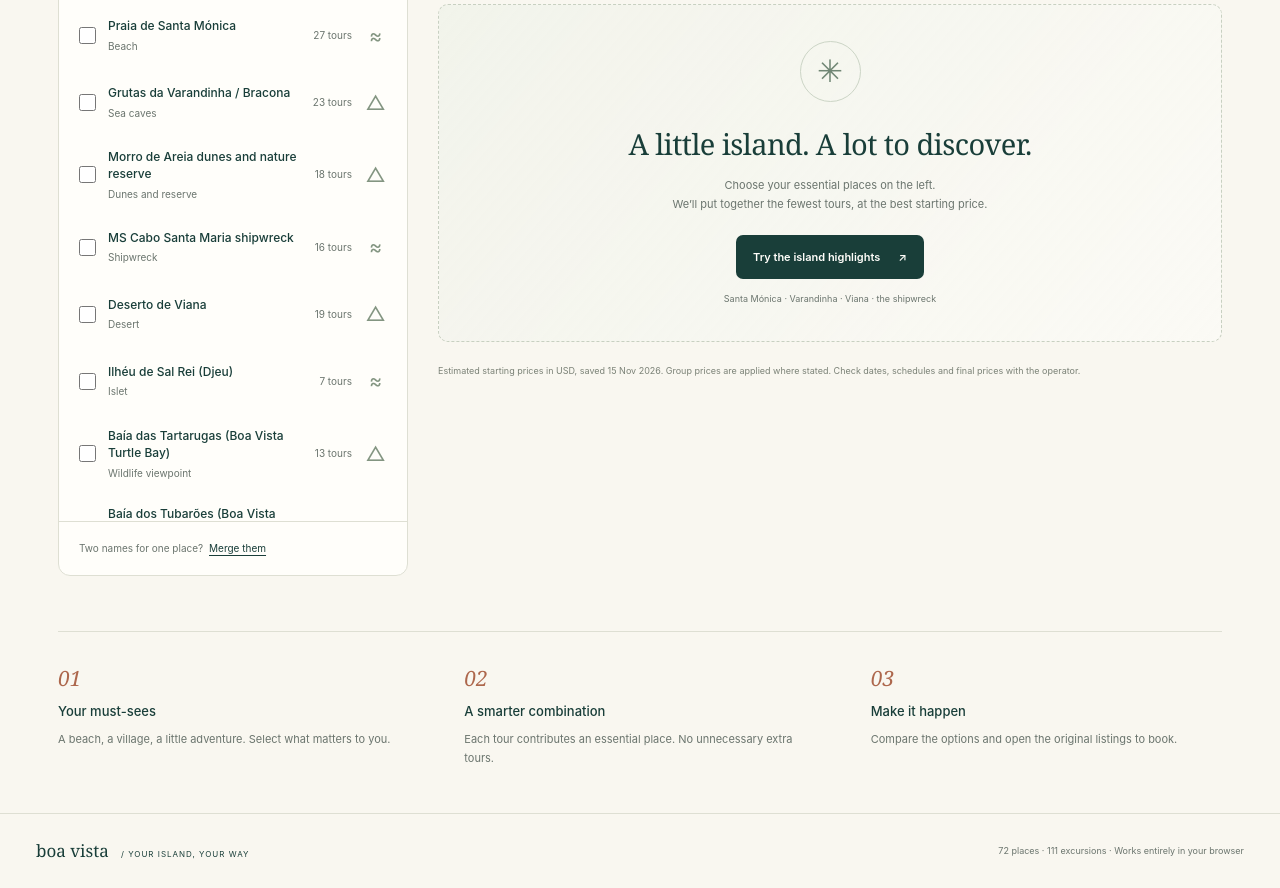
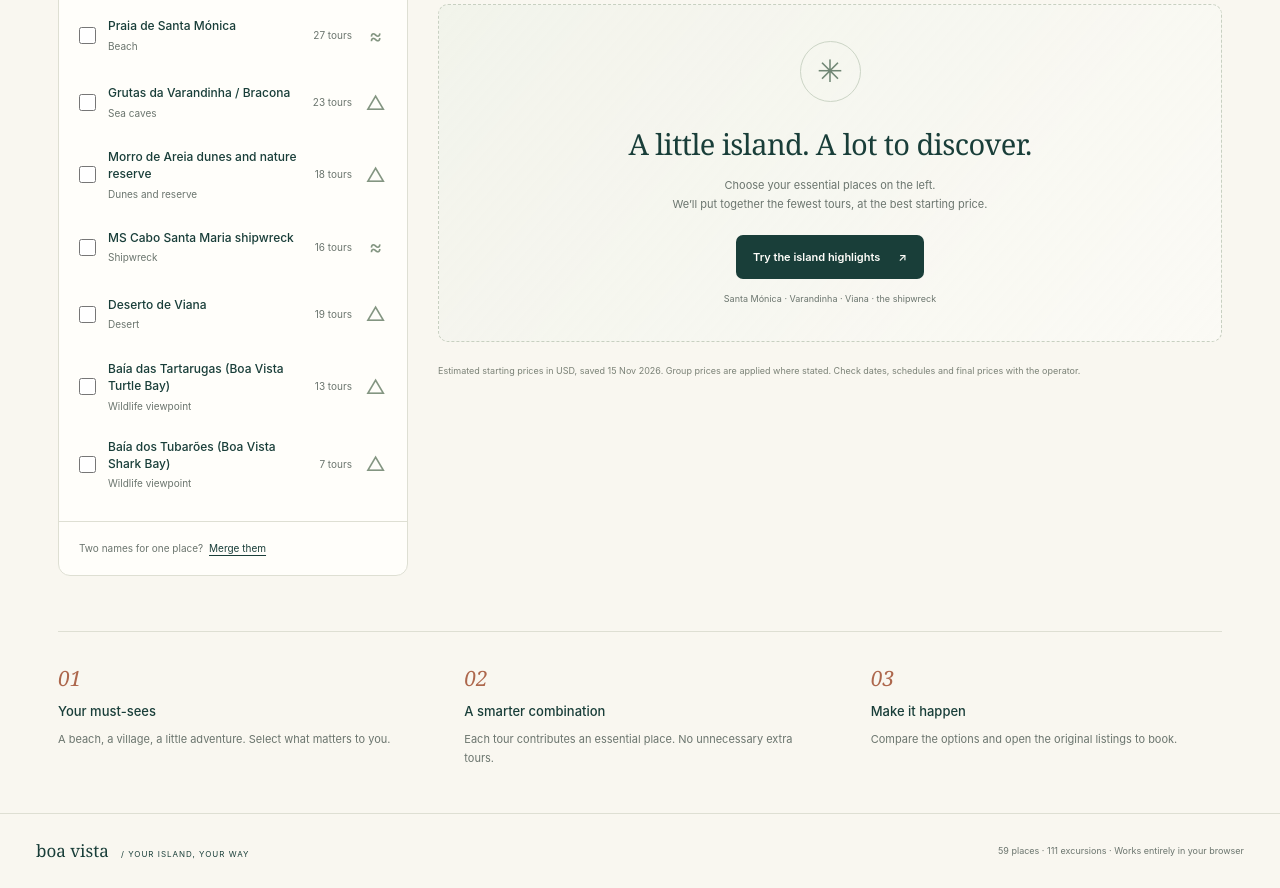
Before and after one commit to arestivo/caboverde-boavista, a plain HTML site: page index.html in a window 1280 px wide. Shown: the part 625-1513 px from the top of the page. Drawn offline with Linux system fonts and the light colour scheme.

Commit message:
feat: remove keywords

```diff
--- a/app.js
+++ b/app.js
@@ -1,6 +1,19 @@
 (() => {
   'use strict';
-  const DATA = globalThis.BOAVISTA_DATA;
+  const normalizePlaceName = text => String(text).normalize('NFD').replace(/[\u0300-\u036f]/g, '')
+    .toLowerCase().replace(/[^a-z0-9]+/g, ' ').trim();
+  const hiddenKeywords = (globalThis.BOAVISTA_CONFIG?.hiddenPlaceKeywords || []).map(normalizePlaceName).filter(Boolean);
+  const visiblePlaces = globalThis.BOAVISTA_DATA.places.filter(place =>
+    ![place.name, ...place.aliases].some(name => hiddenKeywords.some(keyword => normalizePlaceName(name).includes(keyword))));
+  const visiblePlaceIds = new Set(visiblePlaces.map(place => place.id));
+  const DATA = {
+    ...globalThis.BOAVISTA_DATA,
+    places: visiblePlaces,
+    tours: globalThis.BOAVISTA_DATA.tours.map(tour => ({
+      ...tour,
+      places: tour.places.filter(place => visiblePlaceIds.has(place.id)),
+    })),
+  };
   const Solver = globalThis.TourSolver;
   const $ = id => document.getElementById(id);
   const escape = value => String(value ?? '').replace(/[&<>"']/g, char => ({ '&': '&amp;', '<': '&lt;', '>': '&gt;', '"': '&quot;', "'": '&#39;' }[char]));
--- /dev/null
+++ b/config.js
@@ -0,0 +1,8 @@
+// Places whose name or any alternate name contains one of these keywords are
+// hidden from the planner. Matching ignores case, accents and punctuation.
+globalThis.BOAVISTA_CONFIG = {
+  hiddenPlaceKeywords: [
+    'sal rei',
+    'djeu',
+  ],
+};
--- a/index.html
+++ b/index.html
@@ -10,6 +10,7 @@
   <link rel="stylesheet" href="styles.css">
   <script defer src="data.js"></script>
   <script defer src="solver.js"></script>
+  <script defer src="config.js"></script>
   <script defer src="app.js"></script>
 </head>
 <body>
```
